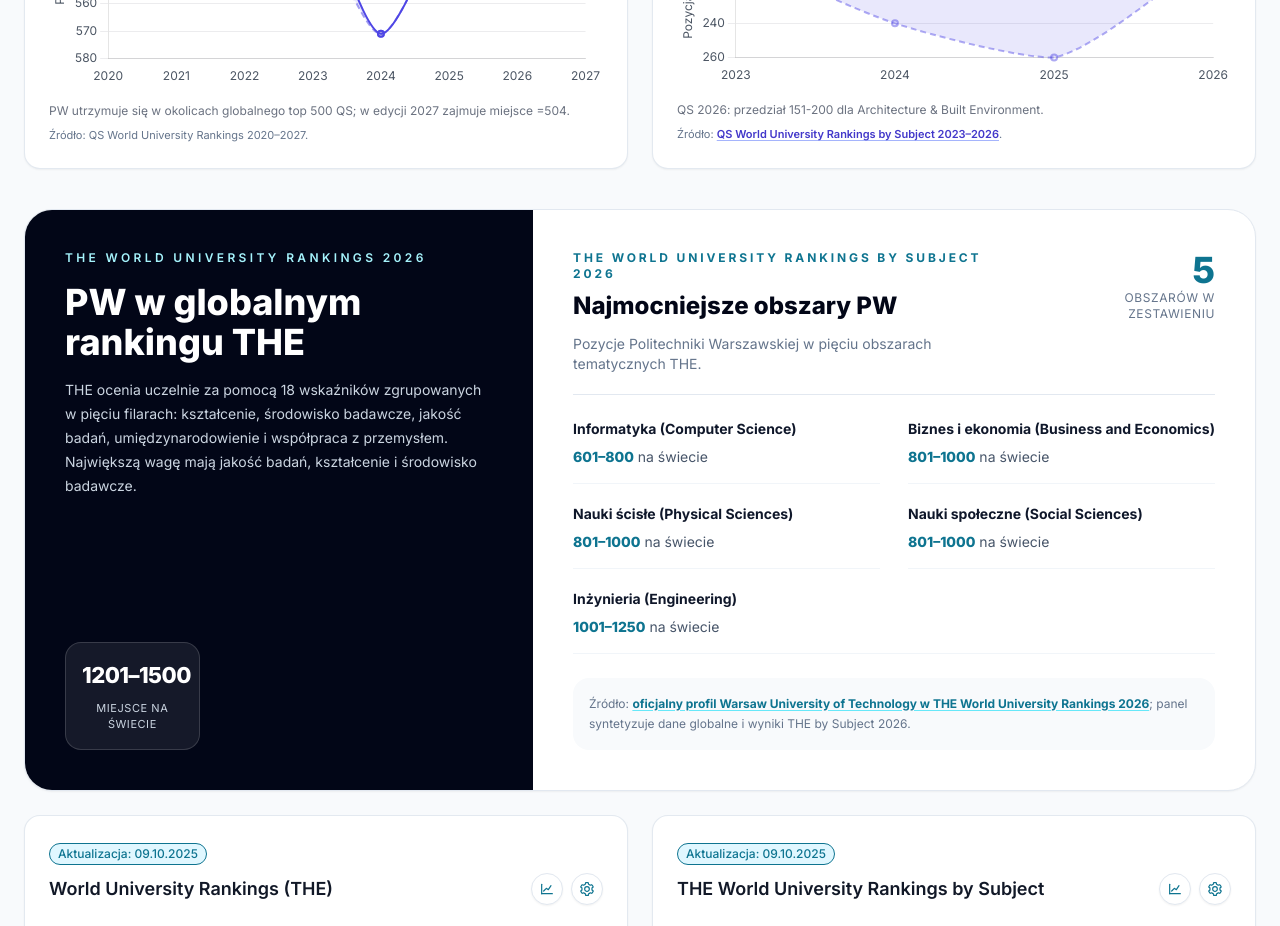
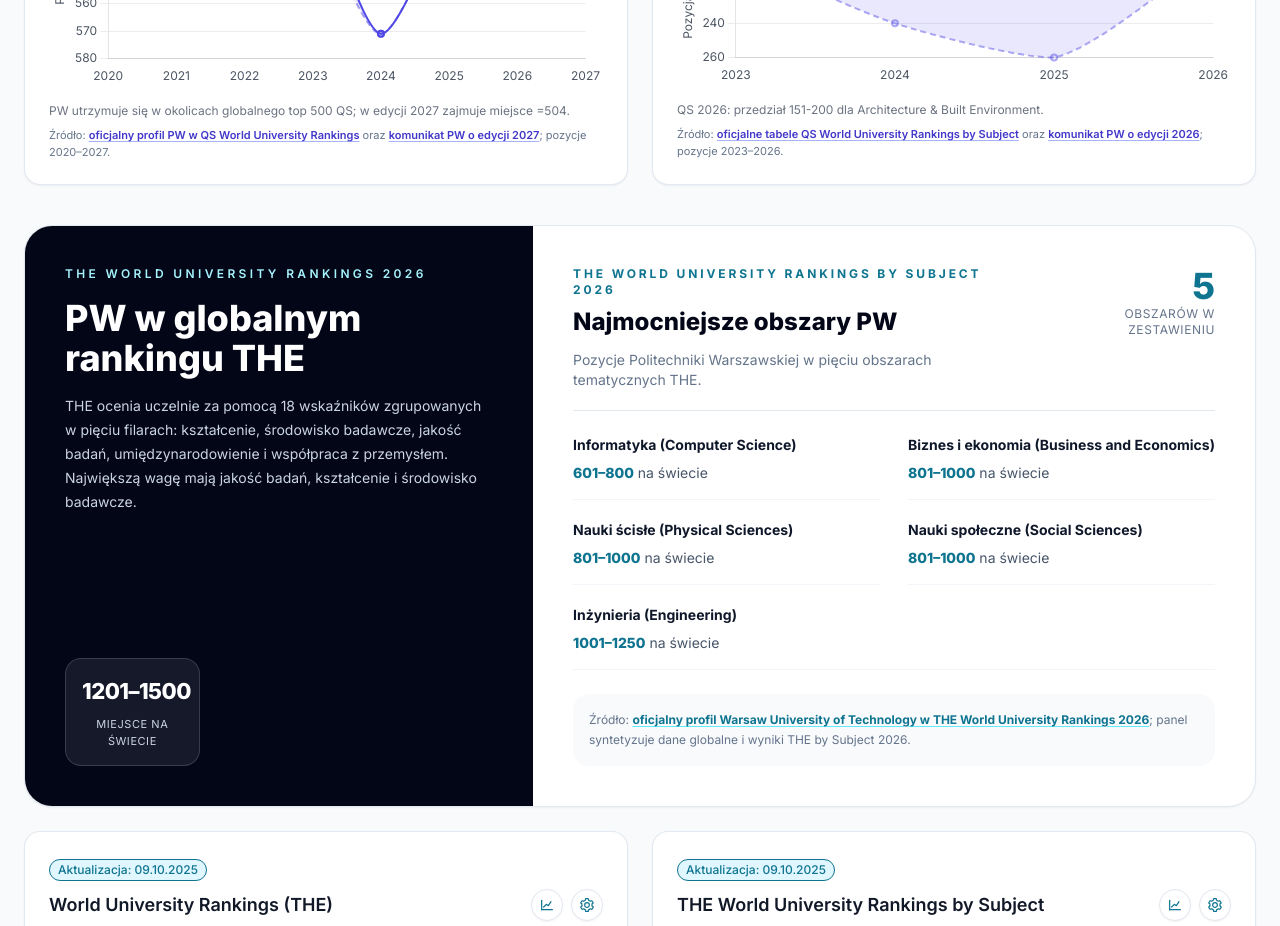
Before and after one commit to zespoldsrankingowpw/zespoldsrankingowpw.github.io, a plain HTML site: page index.html in a window 1280 px wide. Shown: the part 4160-5086 px from the top of the page. Drawn offline with nearby package versions, Linux system fonts and the light colour scheme; animation ran at ten frames a second.

Commit message:
Update QS source references

```diff
--- a/index.html
+++ b/index.html
@@ -520,7 +520,7 @@
             <!-- WYSOKOŚĆ WYKRESU: Zmień wartość height (aktualnie: 340px) -->
             <canvas id="chartQS" role="img" aria-label="Zestawienie pozycji Politechniki Warszawskiej w QS World University Rankings w latach 2020–2027." class="mt-4 w-full" style="height: 350px;">Zestawienie pozycji Politechniki Warszawskiej w QS World University Rankings w latach 2020–2027. Szczegółowy opis znajduje się pod wykresem.</canvas>
             <p class="text-xs text-gray-500 mt-4">PW utrzymuje się w okolicach globalnego top 500 QS; w edycji 2027 zajmuje miejsce =504.</p>
-            <p class="text-[11px] text-slate-500 mt-2">Źródło: QS World University Rankings 2020–2027.</p>
+            <p class="text-[11px] text-slate-500 mt-2">Źródło: <a href="https://www.topuniversities.com/universities/warsaw-university-technology" target="_blank" rel="noopener noreferrer" class="font-semibold text-indigo-700 underline decoration-indigo-300 underline-offset-2">oficjalny profil PW w QS World University Rankings</a> oraz <a href="https://pw.edu.pl/aktualnosci/politechnika-warszawska-w-rankingu-qs-wur-2027" target="_blank" rel="noopener noreferrer" class="font-semibold text-indigo-700 underline decoration-indigo-300 underline-offset-2">komunikat PW o edycji 2027</a>; pozycje 2020–2027.</p>
           </div>
           <div class="ranking-card bg-white rounded-2xl shadow-sm p-6">
             <span class="text-xs font-medium px-2 py-0.5 rounded-full border inline-block mb-2" style="color: rgb(79,70,229); border-color: rgb(79,70,229); background-color: #f8f9ff;">Aktualizacja: 25.03.2026</span>
@@ -544,7 +544,7 @@
             <!-- WYSOKOŚĆ WYKRESU: Zmień wartość height (aktualnie: 300px) -->
             <canvas id="chartQSSubject" role="img" aria-label="Zestawienie pozycji wybranej dyscypliny Politechniki Warszawskiej w QS World University Rankings by Subject." class="w-full" style="margin-top: 0.25rem; height: 280px;">Zestawienie pozycji wybranej dyscypliny Politechniki Warszawskiej w QS World University Rankings by Subject. Szczegółowy opis znajduje się pod wykresem.</canvas>
             <p id="qsSubjectNote" aria-live="polite" class="text-xs text-gray-500 mt-4">Pozycja PW w QS by Subject aktualizuje się po wyborze dyscypliny.</p>
-            <p class="text-[11px] text-slate-500 mt-2">Źródło: <a href="https://www.pw.edu.pl/aktualnosci/pw-w-rankingu-qs-wur-subject-2026" target="_blank" rel="noopener noreferrer" class="font-semibold text-indigo-700 underline decoration-indigo-300 underline-offset-2">QS World University Rankings by Subject 2023–2026</a>.</p>
+            <p class="text-[11px] text-slate-500 mt-2">Źródło: <a href="https://www.topuniversities.com/subject-rankings" target="_blank" rel="noopener noreferrer" class="font-semibold text-indigo-700 underline decoration-indigo-300 underline-offset-2">oficjalne tabele QS World University Rankings by Subject</a> oraz <a href="https://www.pw.edu.pl/aktualnosci/pw-w-rankingu-qs-wur-subject-2026" target="_blank" rel="noopener noreferrer" class="font-semibold text-indigo-700 underline decoration-indigo-300 underline-offset-2">komunikat PW o edycji 2026</a>; pozycje 2023–2026.</p>
           </div>
         </div>
         <section id="the" aria-label="Podsumowanie THE 2026" class="mt-10 mb-6 overflow-hidden rounded-[28px] border border-slate-200 bg-white shadow-sm">
@@ -1198,7 +1198,7 @@
             </section>
 
             <footer class="flex flex-col gap-3 border-t border-slate-200 pt-4 text-[11px] leading-5 text-slate-500 sm:flex-row sm:items-center sm:justify-between">
-              <p>Źródło: archiwalne dane wskaźnikowe QS 2020–2024 oraz <a id="qsSubjectDetailsSourceLink" href="https://www.topuniversities.com/subject-rankings" target="_blank" rel="noopener noreferrer" class="font-bold text-indigo-700 underline decoration-indigo-300 underline-offset-2">QS World University Rankings by Subject 2026</a>; pozycje 2026 potwierdza <a href="https://eng.pw.edu.pl/engpw/News/WUT-in-the-QS-World-University-Rankings-by-Subject-2026" target="_blank" rel="noopener noreferrer" class="font-bold text-indigo-700 underline decoration-indigo-300 underline-offset-2">zestawienie PW</a>.</p>
+              <p>Źródło: archiwalne dane wskaźnikowe QS 2020–2024 oraz <a id="qsSubjectDetailsSourceLink" href="https://www.topuniversities.com/subject-rankings" target="_blank" rel="noopener noreferrer" class="font-bold text-indigo-700 underline decoration-indigo-300 underline-offset-2">oficjalne tabele QS World University Rankings by Subject 2026</a>; pozycje 2026 potwierdza <a href="https://www.pw.edu.pl/aktualnosci/pw-w-rankingu-qs-wur-subject-2026" target="_blank" rel="noopener noreferrer" class="font-bold text-indigo-700 underline decoration-indigo-300 underline-offset-2">komunikat PW</a>.</p>
               <button id="qsSubjectDetailsMethodologyOpen" type="button" class="inline-flex min-h-9 items-center justify-center rounded-lg border border-indigo-200 bg-indigo-50 px-3 text-xs font-bold text-indigo-800 transition hover:bg-indigo-100 focus:outline-none focus:ring-2 focus:ring-indigo-500">Wskaźniki i wagi →</button>
             </footer>
           </div>
```
